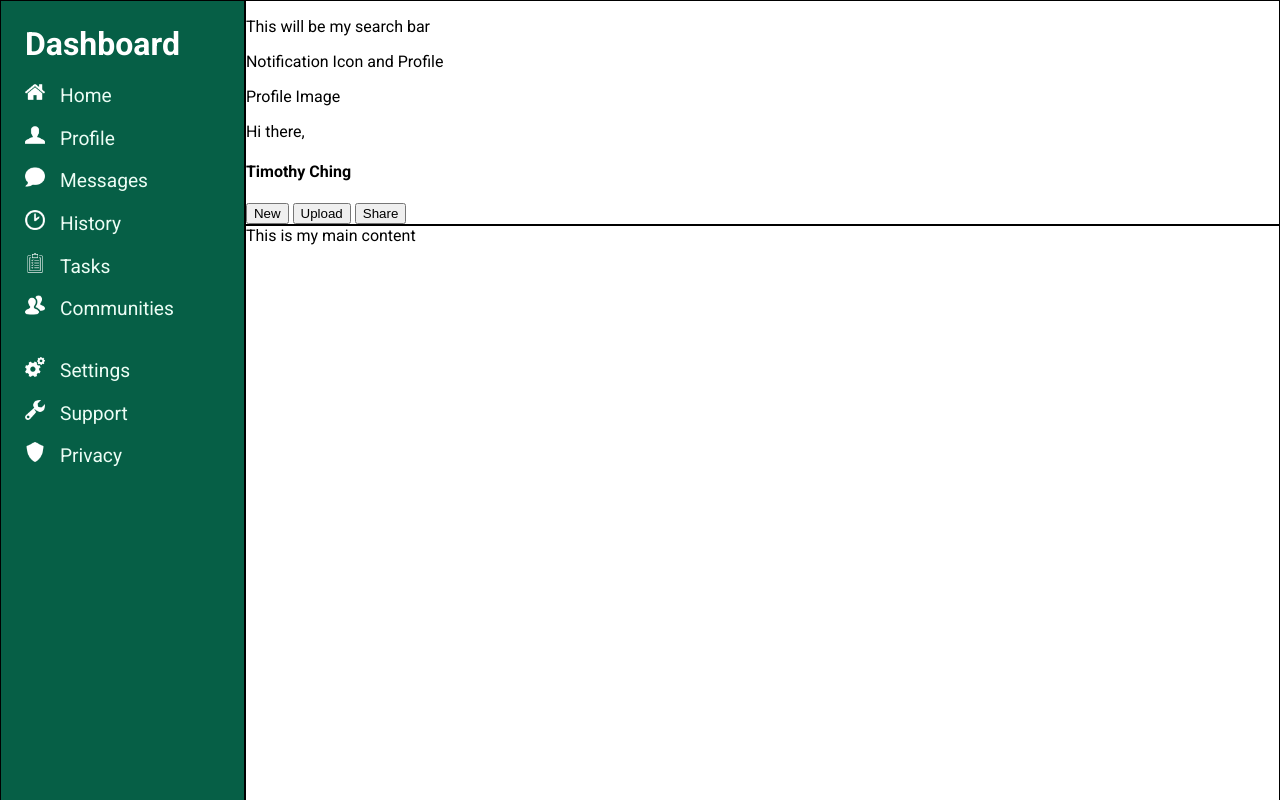
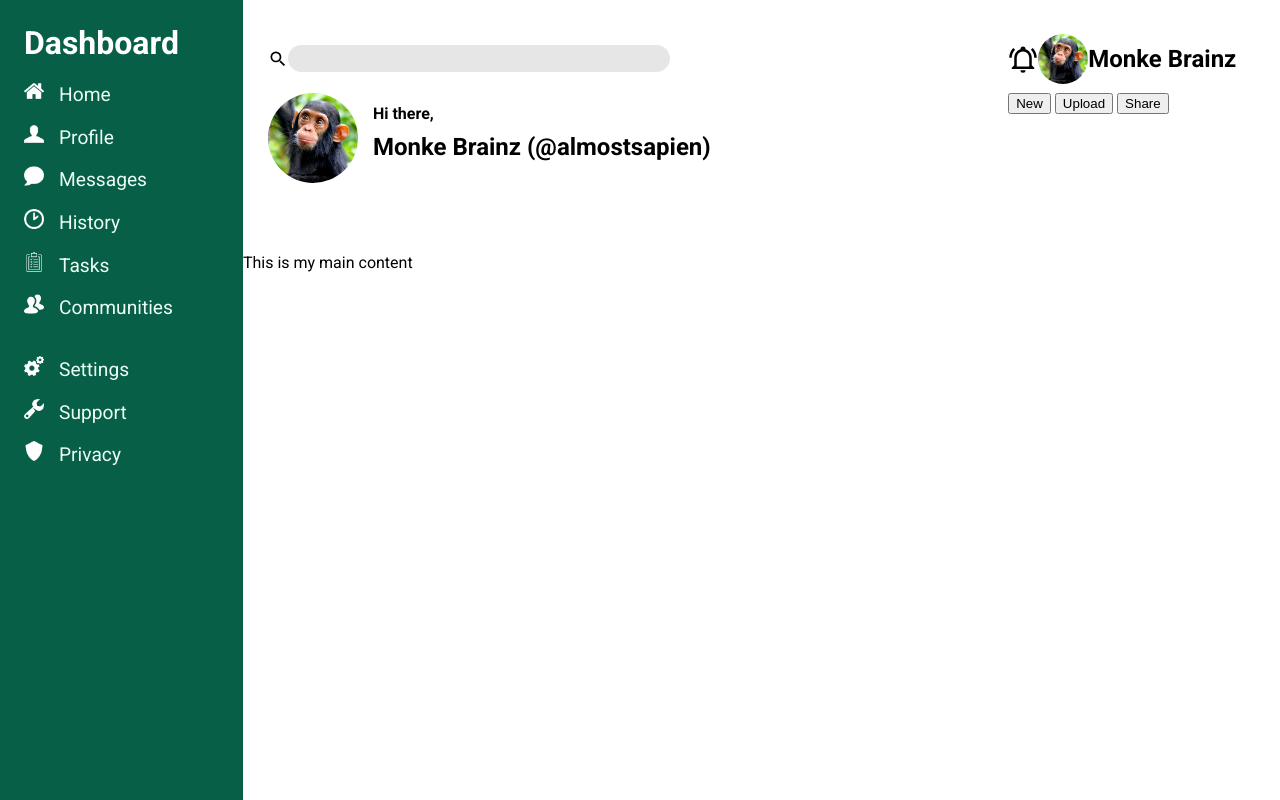
Before and after one commit to monkeC0der/monkeyDashboard, a plain HTML site: page index.html in a window 1280 px wide. Shown: the top 800 px of the page. Drawn offline with Linux system fonts and the light colour scheme.

Commit message:
Add and style content for the top-page greeting

```diff
--- a/index.html
+++ b/index.html
@@ -12,14 +12,26 @@
 <body>
     <div class="wrapper">
         <div class="header">
-            <p>This will be my search bar</p>
-            <p>Notification Icon and Profile</p>
-            <p>Profile Image</p>
-            <p>Hi there,</p>
-            <h4>Timothy Ching</h4>
-            <button>New</button>
-            <button>Upload</button>
-            <button>Share</button>
+            <div class="header-searchContainer">
+                <img class="icon" src="./icons/searchIcon.svg" alt="">
+                <label for="search"></label>
+                <input class="header-searchContainer-input" type="text" id="search" name="search">
+            </div>
+            <div class="header-profileContainer">
+                <img class="notificationIcon" src="./icons/notificationIcon.svg" alt="">
+                <img class="profileImgSmall" src="./img/profileImg.jpg" alt="">
+                <h2>Monke Brainz</h2>
+            </div>
+            <div class="header-profileContainer-greeting">
+                <img class="profileImgMedium" src="./img/profileImg.jpg" alt="">
+                <h4>Hi there,</h4>
+                <h2>Monke Brainz (@almostsapien)</h2>
+            </div>
+            <div class="buttons">
+                <button>New</button>
+                <button>Upload</button>
+                <button>Share</button>
+            </div>
         </div>
         <div class="sidebar">
             <h2 class="sidebar-title">Dashboard</h2>
--- a/styles.css
+++ b/styles.css
@@ -7,13 +7,11 @@ body {
 }
 .wrapper {
     display: grid;
-    grid-template: 1fr 5fr / 1fr 5fr
+    grid-template: 1fr 5fr / 1fr 5fr;
+    width: 100vw;
 }
 
-.wrapper>* {
-    border: 1px solid black;
 
-}
 
 .sidebar {
     grid-area: 1 / 1 / 3 / 2;
@@ -54,6 +52,64 @@ a:hover {
 
 .header {
     grid-area: 1 / 2 / 2 / 3;
+    display: grid;
+    grid-template: 1fr 2fr / 3fr 1fr;
+    padding: 25px;
+}
+
+.header-searchContainer {
+    display: flex;
+    align-items: center;
+}
+
+.header-searchContainer-input {
+    background-color: #e6e6e6;
+    border-radius: 15px;
+    padding: 6px;
+    outline: none;
+    border: none;
+    width: 50%;
+}
+
+.header-profileContainer {
+    display: flex;
+    align-items: center;
+}
+
+.notificationIcon {
+    width: 30px;
+}
+
+.profileImgSmall {
+    width: 50px;
+    border-radius: 50%;
+}
+
+.header-profileContainer-greeting {
+    display: grid;
+    grid-template: auto auto / auto auto;
+    width: fit-content;
+    height: fit-content;
+}
+
+.header-profileContainer-greeting h4 {
+    align-self: center;
+    margin: 0;
+}
+
+.header-profileContainer-greeting h2 {
+    align-self: start;
+    margin: 0;
+}
+
+
+.profileImgMedium {
+    width: 90px;
+    border-radius: 50%;
+    grid-area: 1 / 1 / 3 / 2;
+    align-self: center;
+    justify-self: center;
+    margin-right: 15px;
 }
 
 .mainContent {
```
Also changed, not shown: icons/notificationIcon.svg (added), icons/searchIcon.svg (added), img/profileImg.jpg (added).
